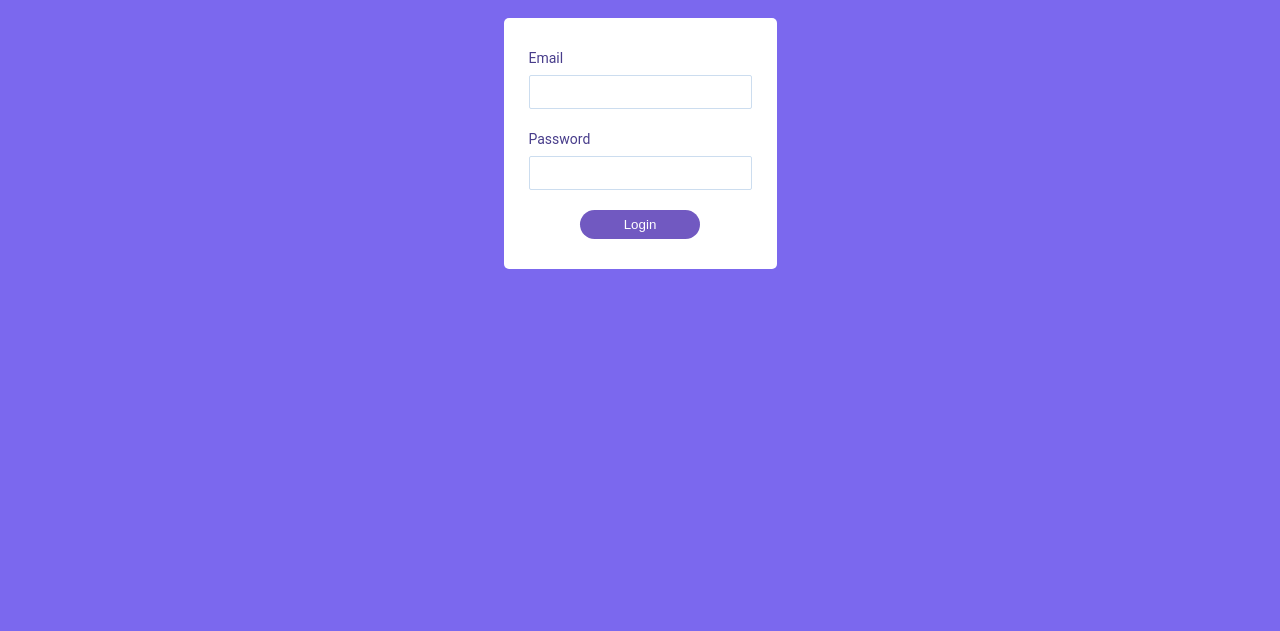
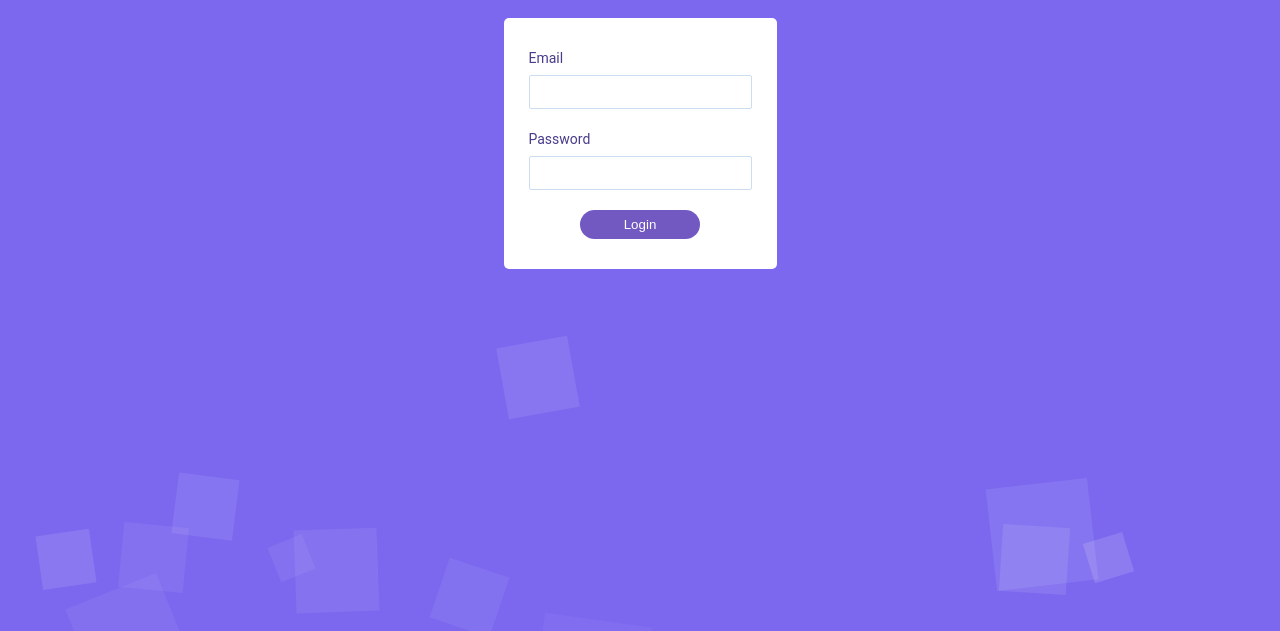
Before and after one commit to JefMacedo/PaginaLoginAnimada, a plain HTML site: page index.html in a window 1280 px wide. Shown: the part 80-711 px from the top of the page. Drawn offline with Linux system fonts and the light colour scheme.

Commit message:
animação de squares

```diff
--- a/index.html
+++ b/index.html
@@ -26,6 +26,8 @@
       </div>
     </section>
 
+    <ul class="squares"></ul>
+
     <script src="script.js"></script>
   </body>
 </html>
--- a/script.js
+++ b/script.js
@@ -34,3 +34,30 @@ form.addEventListener("animationend", event =>{
         document.querySelector("body").style.overflow="none";
     }
 });
+
+/* background squares */
+
+const ulSquares = document.querySelector("ul.squares");
+
+for (let i = 0; i < 21; i++) {
+  const li = document.createElement("li");
+
+  const random = (min, max) => Math.random() * (max - min) + min;
+
+  const size = Math.floor(random(30, 120));
+  const position = random(1, 99);
+  const delay = random(5, 0.1);
+  const duration = random(24, 12);
+
+  li.style.width = `${size}px`;
+  li.style.height = `${size}px`;
+  li.style.bottom = `-${size}px`;
+
+  li.style.left = `${position}%`;
+
+  li.style.animationDelay = `${delay}s`;
+  li.style.animationDuration = `${duration}s`;
+  li.style.animationTimingFunction = `cubic-bezier(${Math.random()}, ${Math.random()}, ${Math.random()}, ${Math.random()})`;
+
+  ulSquares.appendChild(li);
+}
--- a/style.css
+++ b/style.css
@@ -140,3 +140,31 @@ form.validate-error {
     transform: translateX(15%);
   }
 }
+
+/* Squares */
+body {
+  overflow: hidden;
+}
+.squares li {
+  width: 40px;
+  height: 40px;
+  background-color: rgba(255, 255, 255, 0.15);
+  display: block;
+  position: absolute;
+  bottom: -40px;
+  animation: up 2s infinite alternate;
+  z-index:-1
+}
+
+@keyframes up {
+  from {
+    opacity: 0;
+    transform: translateY(0);
+  }
+  50% {
+    opacity: 1;
+  }
+  to {
+    transform: translateY(-800px) rotate(1500deg);
+  }
+}
```
Also changed, not shown: 1 other file.
